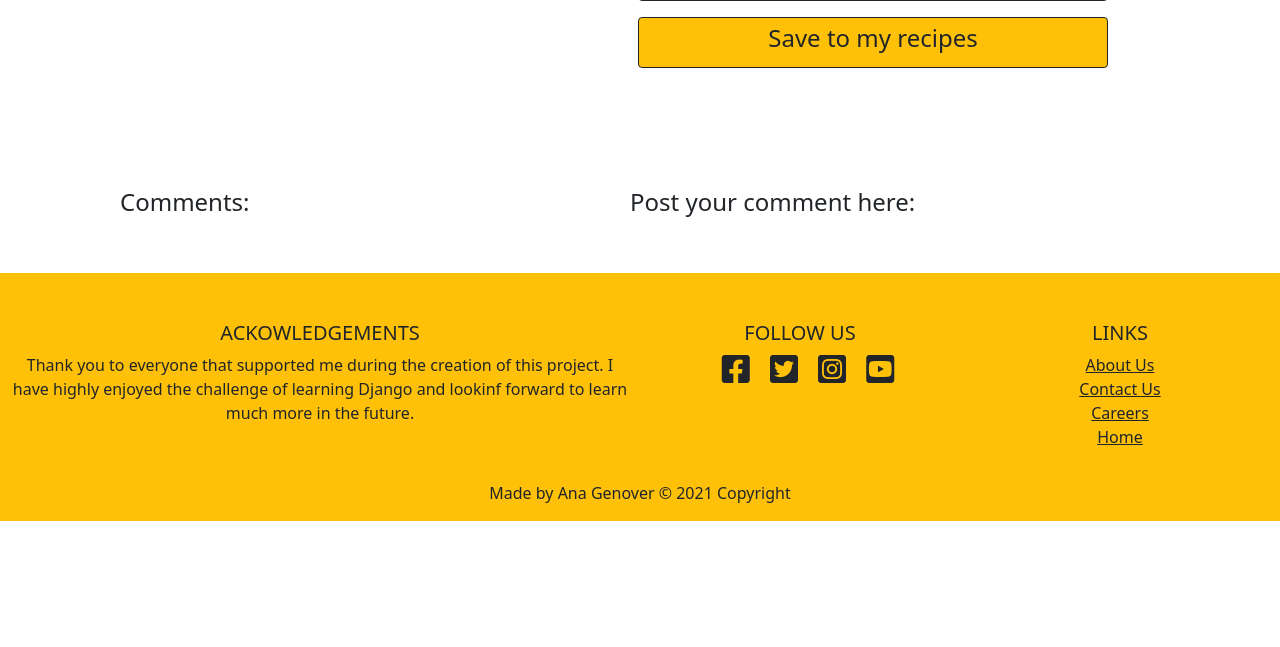
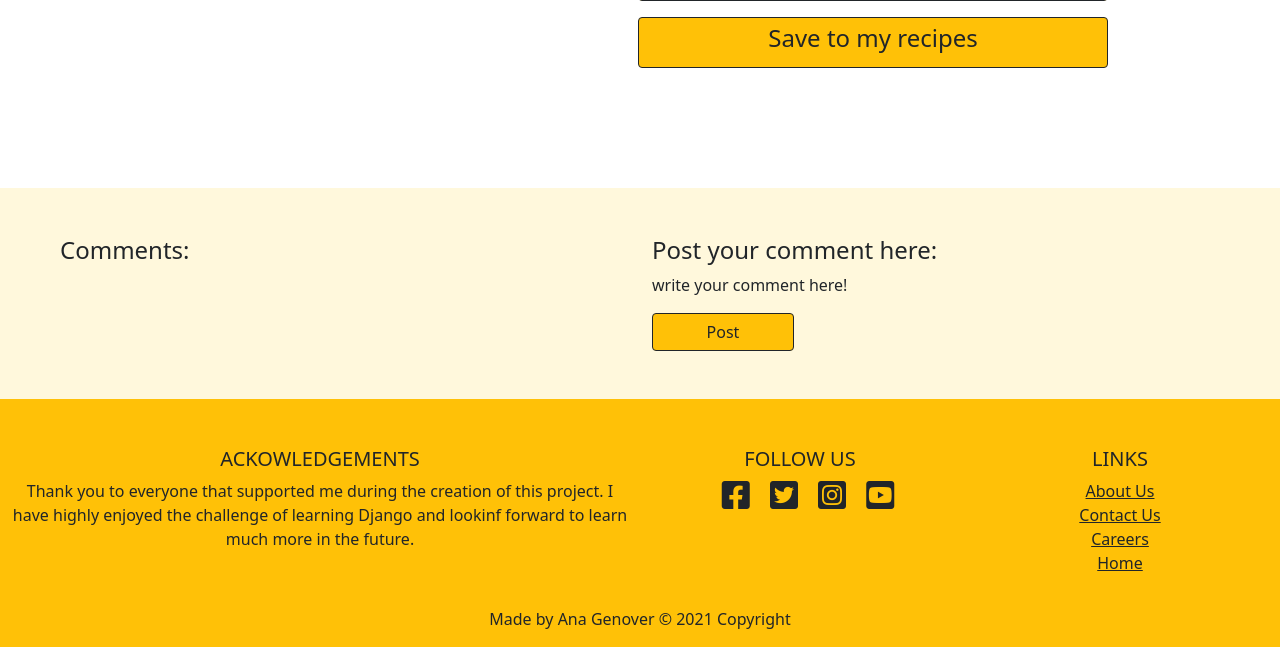
Before and after one commit to AnaG0307/my-recipe-blog-a, a Django app: template templates/recipe_post.html in a window 1280 px wide. Shown: the part 933-1580 px from the top of the page. Before the commit the page ends 1454 px from the top, so only its background shows below. Run offline with Django 3.2, Linux system fonts and the light colour scheme; the template is opened without the code that fills it, so the values that code supplies are empty; parts of the project's set-up code (start-up, migrations or seed data) failed here and were passed over.

Commit message:
Further customised the comments sections in recipe_post.html

```diff
--- a/templates/recipe_post.html
+++ b/templates/recipe_post.html
@@ -32,12 +32,19 @@
             {{ recipes.content }}
         </div>
     </div>
-    <div class="row m-5">
+
+</div>
+<div class="container-fluid">
+    <div class="row p-5 car-col">
         <div class="col">
             <h4>Comments:</h4>
         </div>
         <div class="col">
             <h4>Post your comment here:</h4>
+            <form  action="POST">
+                <p>write your comment here!</p>
+                <button class="btn btn-warning btn-outline-dark w-25">Post</button>
+            </form>
         </div>
     </div>
 </div>
```
